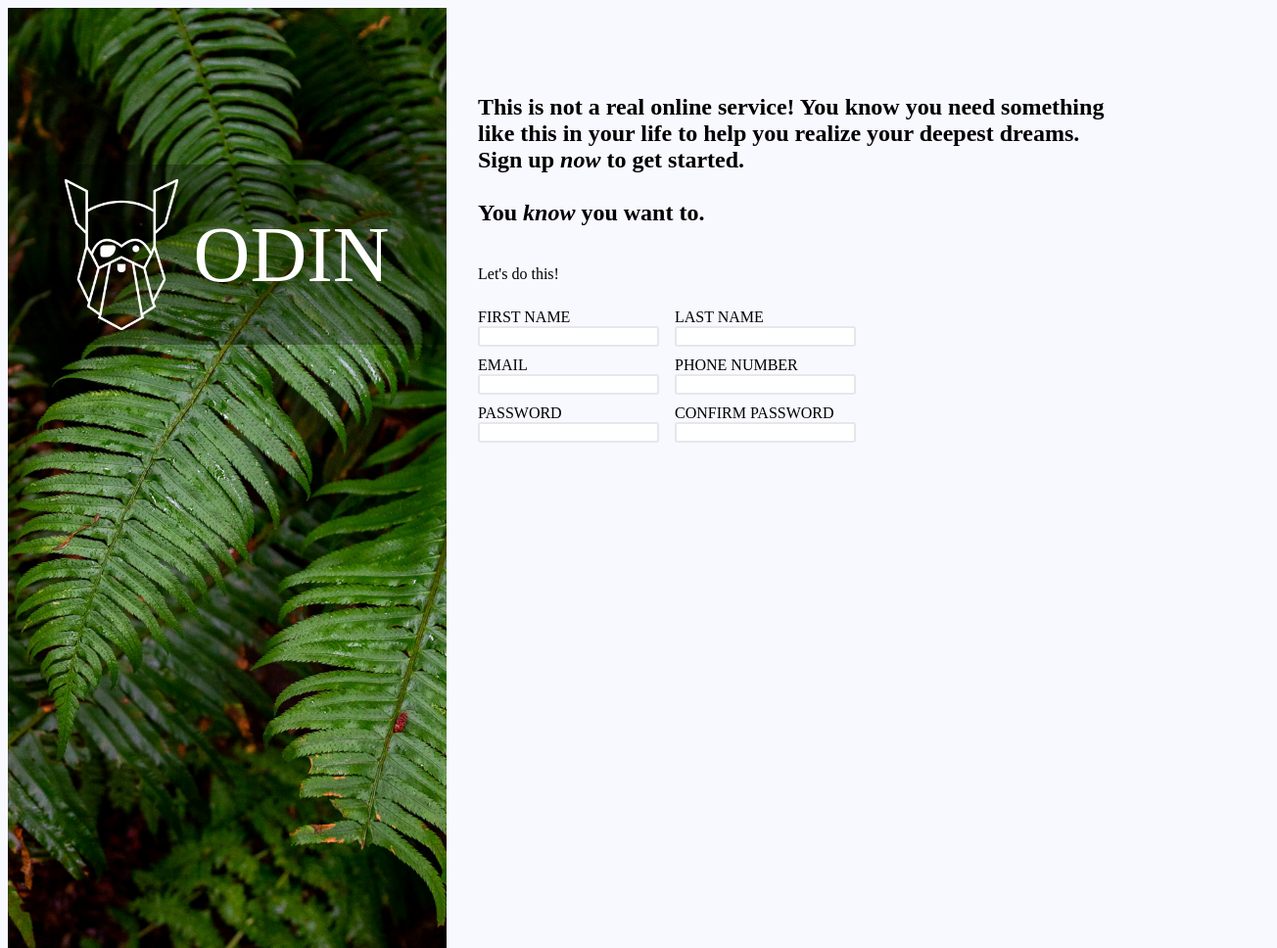
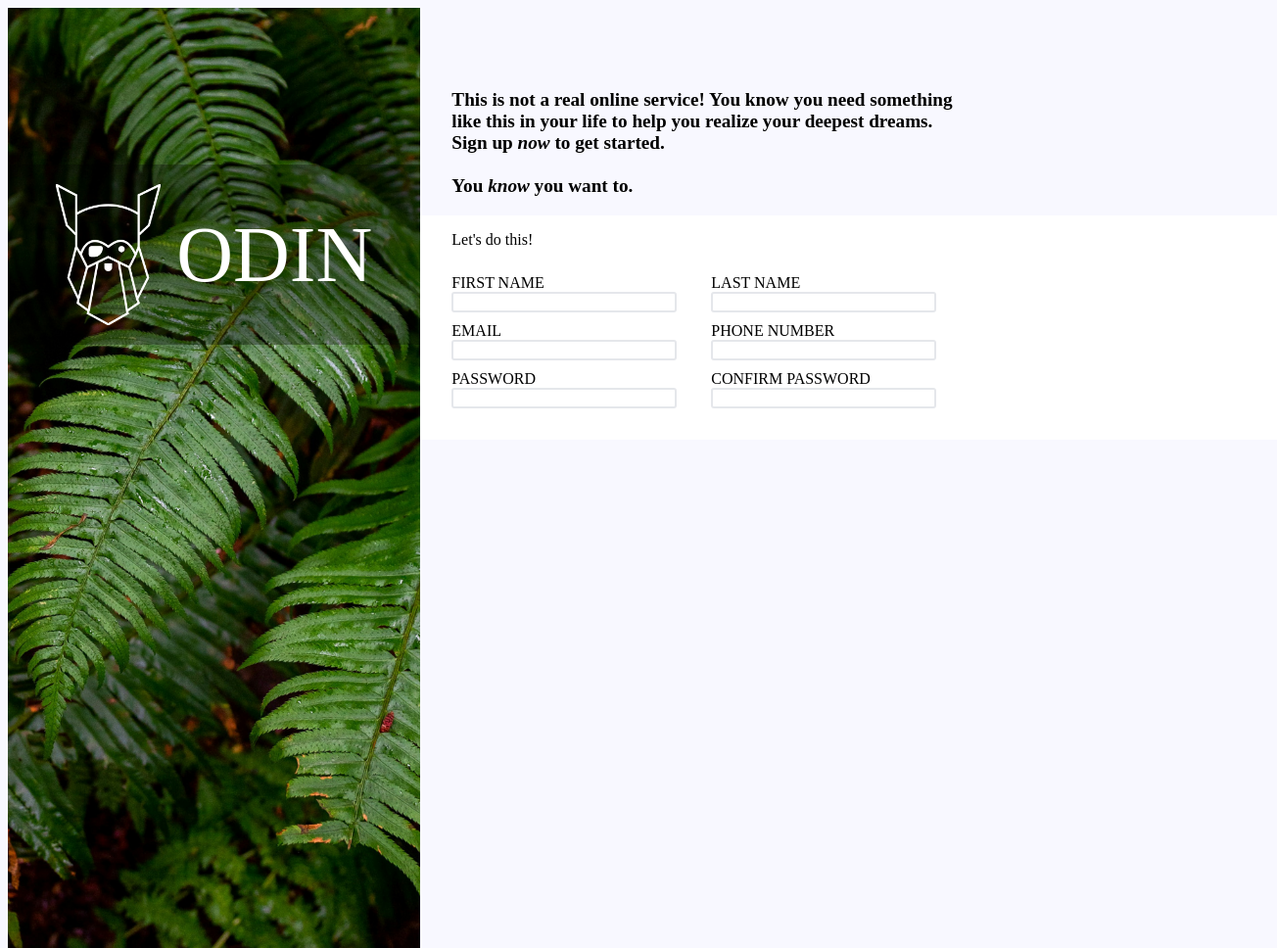
Before and after one commit to AhmadNajiKam/Sign-up-, a plain HTML site: page index.html in a window 1280 px wide. Shown: the whole page at 98% size, 1304 px wide, since content can reach past the window. Drawn offline with Linux system fonts and the light colour scheme.

Commit message:
Fix input sizes and other alignments

```diff
--- a/style.css
+++ b/style.css
@@ -6,13 +6,14 @@ body {
 .right {
   display: flex;
   flex-direction: column;
-  padding-left: 2rem;
   padding-top: 4rem;
+  flex: 2;
 }
 
 .toptext {
-  font-size: 1.5rem;
+  font-size: 1.2rem;
   font-weight: bold;
+  padding-left: 2rem;
 }
 
 .odin {
@@ -40,6 +41,8 @@ input {
   border: 2px solid #E5E7EB;
   border-radius: 3px;
   outline: none;
+  width: 120%;
+
 }
 
 
@@ -58,14 +61,14 @@ input:focus {
   background-size: cover;
   background-position: center;
   background-repeat: no-repeat;
-  width: 35vw;
   height: 100vh;
   margin: 0;
+  flex: 1;
 }
 
 .inputform div {
   display: flex;
-  gap: 1rem;
+  gap: 5rem;
 }
 
 label {
@@ -77,4 +80,9 @@ label {
   display: flex;
   flex-direction: column;
   gap: 10px;
+  background-color: white;
+  padding-left: 2rem;
+  padding-bottom: 2rem;
+  box-shadow: 2px solid black;
+  width: 100%;
 }
```
